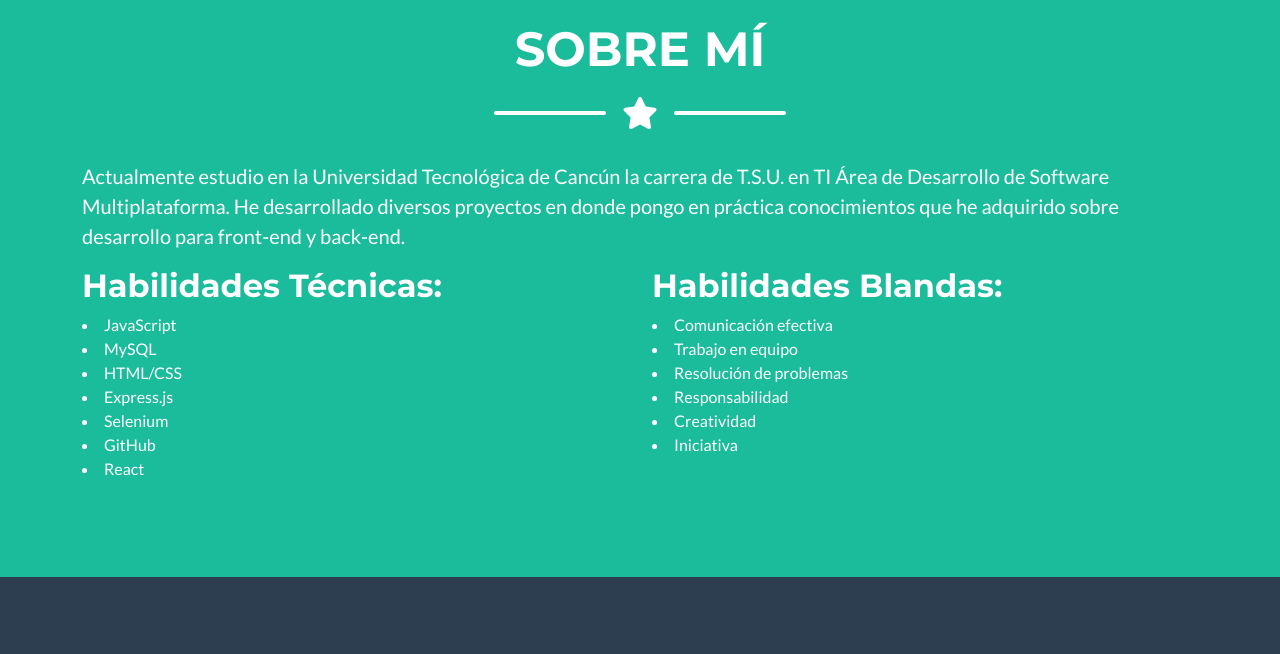
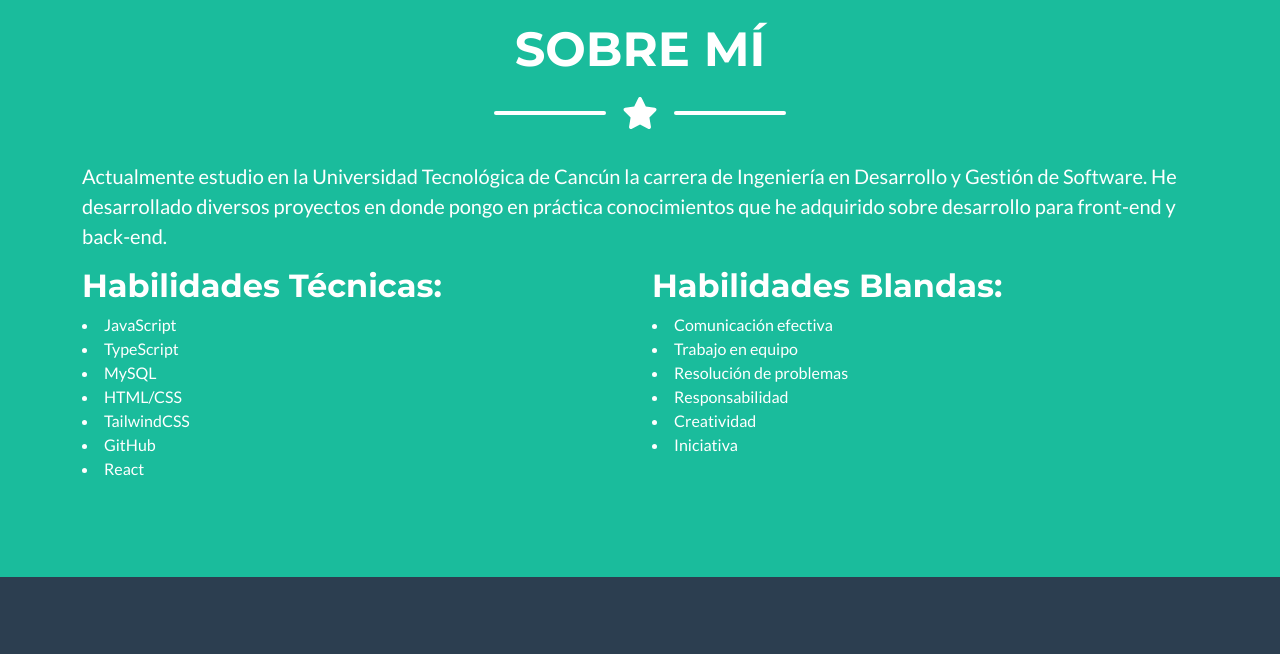
Before and after one commit to IshaRaymundo/IshaRaymundo.github.io, a plain HTML site: page index.html in a window 1280 px wide. Shown: the part 1370-2024 px from the top of the page. Drawn offline with nearby package versions, Linux system fonts and the light colour scheme.

Commit message:
version 2025

```diff
--- a/index.html
+++ b/index.html
@@ -106,18 +106,17 @@
                     <div class="divider-custom-icon"><i class="fas fa-star"></i></div>
                     <div class="divider-custom-line"></div>
                 </div>
-                <div class=""><p class="lead">Actualmente estudio en la Universidad Tecnológica de Cancún la carrera de T.S.U.
-                    en TI Área de Desarrollo de Software Multiplataforma. He desarrollado diversos proyectos en donde pongo en práctica
+                <div class=""><p class="lead">Actualmente estudio en la Universidad Tecnológica de Cancún la carrera de Ingeniería en Desarrollo y Gestión de Software. He desarrollado diversos proyectos en donde pongo en práctica
                     conocimientos que he adquirido sobre desarrollo para front-end y back-end.
                     </p>
                 </div>
                 <div class="row justify-content-center">
                     <div class="col-md-6"><h2>Habilidades Técnicas:</h2>
                     <li>JavaScript</li>
+                    <li>TypeScript</li>
                     <li>MySQL</li>
                     <li>HTML/CSS</li>
-                    <li>Express.js</li>
-                    <li>Selenium</li>
+                    <li>TailwindCSS</li>
                     <li>GitHub</li>
                     <li>React</li>
                     </div>
```
